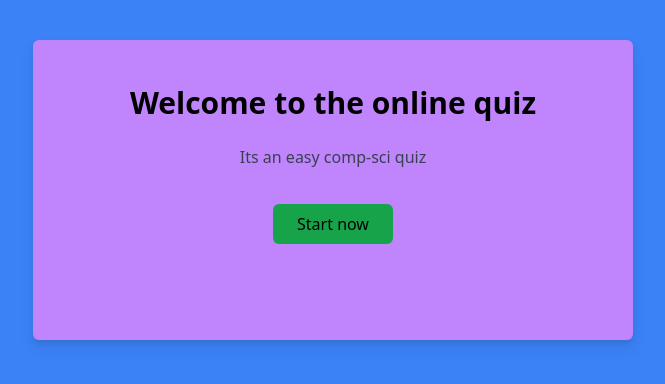
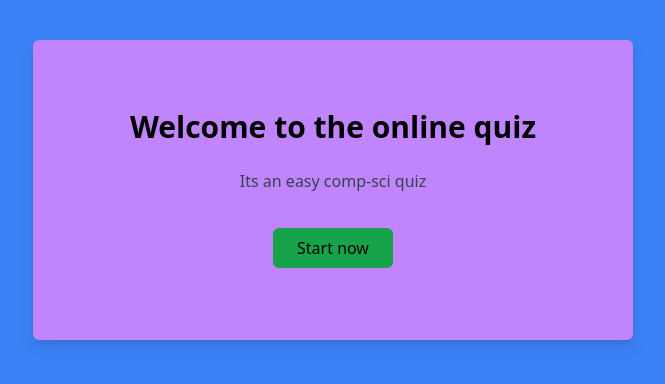
Before and after one commit to Kroplewski-M/quiz-app, a Vue app: page / in a window 1280 px wide. Shown: the top 384 px of the page, without its empty margins (307-972 px from the left). Built offline with nearby package versions, Linux system fonts and the light colour scheme.

Commit message:
start section working - transitions to quiz

```diff
--- a/src/App.vue
+++ b/src/App.vue
@@ -1,6 +1,6 @@
 <template>
 <div class="w-[100vw] h-[100vh] bg-blue-500">
-  <WelcomeTemplate v-if="welcome"></WelcomeTemplate>
+  <WelcomeTemplate @start="start()" v-if="welcome"></WelcomeTemplate>
   <div class=" mx-auto w-[400px] md:w-[700px] h-[auto] bg-blue-500 rounded-md text-center pt-10">
     <questionTemplate @question-answered="questionAnswered" :questions="questions" :questionsAnswered="questionsAnswered" v-if="questionsAnswered < amountofQuestions && welcome == false"></questionTemplate>
     <ResultsTemplate :correctAnswers="correctAnswers" v-else-if="questionsAnswered >= amountofQuestions && welcome == false"></ResultsTemplate>
@@ -48,7 +48,10 @@ export default {
       }
       this.questionsAnswered++;
       console.log(this.correctAnswers);
-    }
+    },
+    start(){
+        this.welcome = false;
+      }
    },
 }
 </script>
--- a/src/components/Welcome-template.vue
+++ b/src/components/Welcome-template.vue
@@ -1,15 +1,29 @@
 <template>
 <div class="h-[40px]"></div>
   <div class="w-[600px] h-[300px] bg-purple-400 mx-auto rounded-md drop-shadow-lg text-center">
-        <p class="pt-10 text-[30px] font-bold">Welcome to the online quiz</p>
+        <p class="pt-16 text-[30px] font-bold">Welcome to the online quiz</p>
         <p class="pt-5 text-gray-700">Its an easy comp-sci quiz</p>
-        <button class="mt-[35px] w-[120px] h-[40px] bg-green-600 rounded-md active:mt-[37px]">Start now</button>
+        <button @click.prevent="startQuiz()" class="mt-[35px] w-[120px] h-[40px] bg-green-600 rounded-md active:mt-[37px]">Start now</button>
   </div>
 </template>
 
 <script>
 export default {
-
+    emits:['start',],
+    data(){
+        return{
+           start: false,
+        }
+    },
+    methods:{
+        startQuiz(){
+            this.start = true;
+            if(this.start){
+            console.log(this.start);
+             this.$emit('start',this.start);
+            }
+        }
+    }
 }
 </script>
 
```
